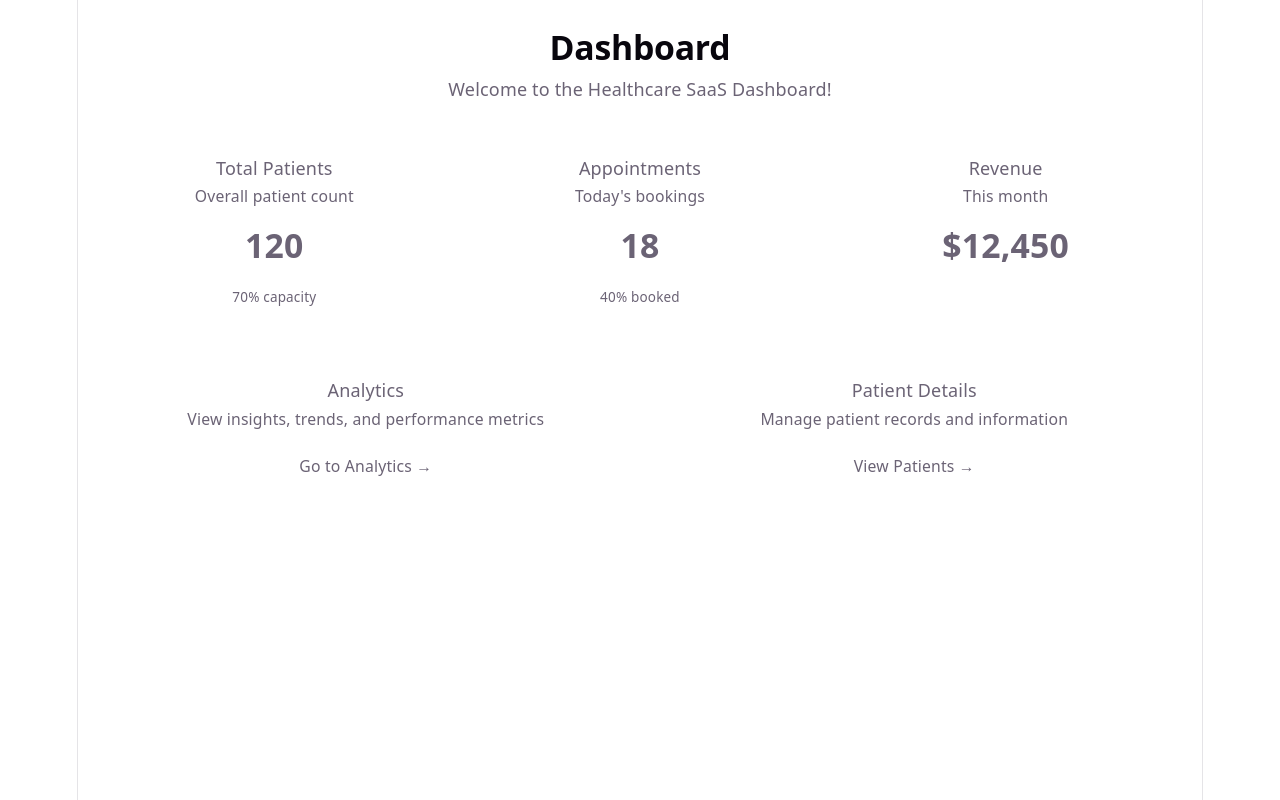
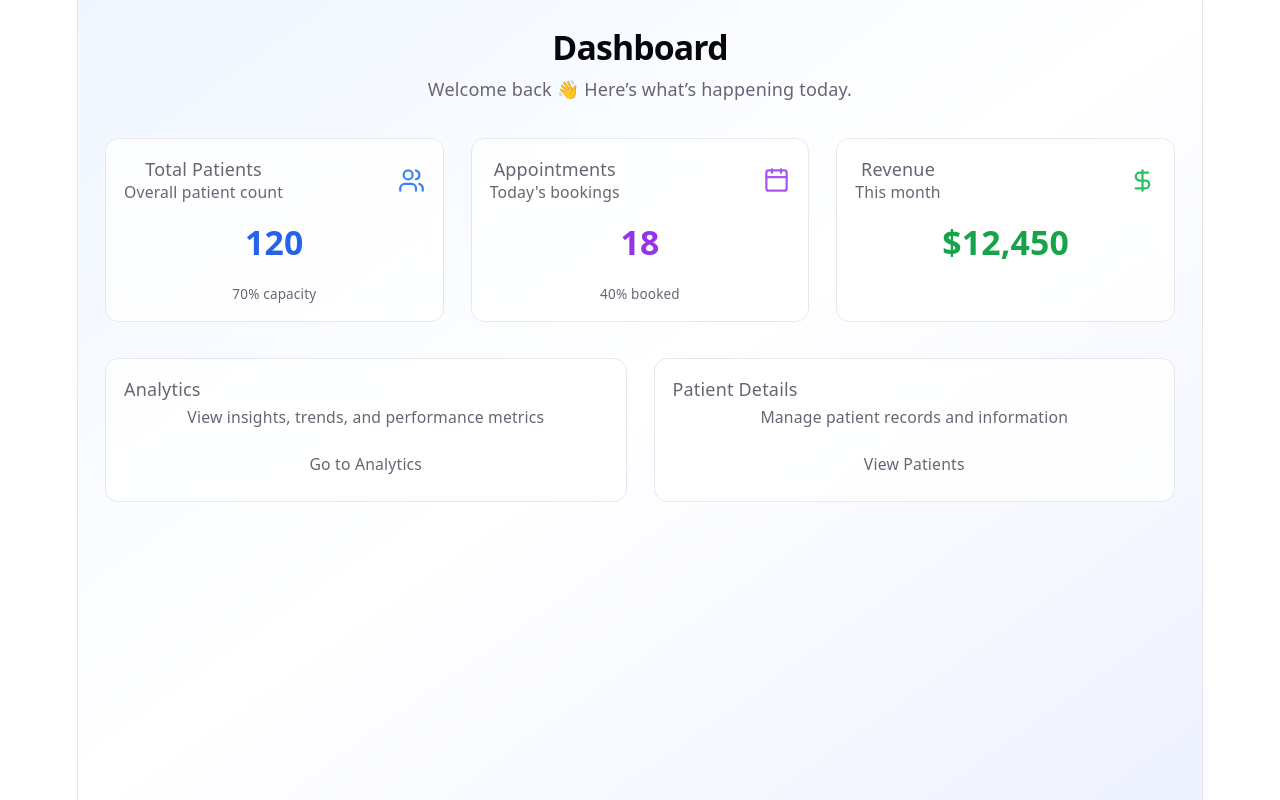
Before and after one commit to kameshrathore/healthcare-saas, a React (Vite) app: page / in a window 1280 px wide. Built offline with nearby package versions, Linux system fonts and the light colour scheme.

Commit message:
update-ui

```diff
--- a/src/pages/dashboard.tsx
+++ b/src/pages/dashboard.tsx
@@ -1,84 +1,125 @@
+"use client";
+
 import { Button } from "@/components/ui/button";
-import { Card, CardHeader, CardTitle, CardContent, CardDescription } from "@/components/ui/card";
+import {
+  Card,
+  CardHeader,
+  CardTitle,
+  CardContent,
+  CardDescription,
+} from "@/components/ui/card";
 import { Progress } from "@/components/ui/progress";
+
+import { Users, Calendar, DollarSign, ArrowRight } from "lucide-react";
 
 export default function Dashboard() {
   return (
-    <div className="p-6 space-y-8">
-      {/* Header */}
-      <div>
-        <h2 className="text-3xl font-bold">Dashboard</h2>
+    <div className="min-h-screen bg-gradient-to-br from-blue-50 via-white to-indigo-50 p-6 space-y-8">
+
+      {/* 🔹 Header */}
+      <div className="space-y-1">
+        <h2 className="text-3xl font-bold tracking-tight">
+          Dashboard
+        </h2>
         <p className="text-muted-foreground">
-          Welcome to the Healthcare SaaS Dashboard!
+          Welcome back 👋 Here’s what’s happening today.
         </p>
       </div>
 
-      {/* Stats */}
+      {/* 🔹 Stats Cards */}
       <div className="grid md:grid-cols-3 gap-6">
-        <Card>
-          <CardHeader>
+
+        {/* Patients */}
+        <Card className="shadow-sm hover:shadow-xl transition border bg-white/80 backdrop-blur">
+          <CardHeader className="flex flex-row items-center justify-between">
+            <div>
               <CardTitle>Total Patients</CardTitle>
               <CardDescription>Overall patient count</CardDescription>
+            </div>
+            <Users className="h-6 w-6 text-blue-500" />
           </CardHeader>
+
           <CardContent>
-            <p className="text-3xl font-bold">120</p>
+            <p className="text-3xl font-bold text-blue-600">120</p>
             <Progress value={70} className="mt-3" />
-            <p className="text-xs text-muted-foreground mt-1">70% capacity</p>
+            <p className="text-xs text-muted-foreground mt-1">
+              70% capacity
+            </p>
           </CardContent>
         </Card>
 
-        <Card>
-          <CardHeader>
+        {/* Appointments */}
+        <Card className="shadow-sm hover:shadow-xl transition border bg-white/80 backdrop-blur">
+          <CardHeader className="flex flex-row items-center justify-between">
+            <div>
               <CardTitle>Appointments</CardTitle>
               <CardDescription>Today's bookings</CardDescription>
+            </div>
+            <Calendar className="h-6 w-6 text-purple-500" />
           </CardHeader>
+
           <CardContent>
-            <p className="text-3xl font-bold">18</p>
+            <p className="text-3xl font-bold text-purple-600">18</p>
             <Progress value={40} className="mt-3" />
-            <p className="text-xs text-muted-foreground mt-1">40% booked</p>
+            <p className="text-xs text-muted-foreground mt-1">
+              40% booked
+            </p>
           </CardContent>
         </Card>
 
-        <Card>
-          <CardHeader>
+        {/* Revenue */}
+        <Card className="shadow-sm hover:shadow-xl transition border bg-white/80 backdrop-blur">
+          <CardHeader className="flex flex-row items-center justify-between">
+            <div>
               <CardTitle>Revenue</CardTitle>
               <CardDescription>This month</CardDescription>
+            </div>
+            <DollarSign className="h-6 w-6 text-green-500" />
           </CardHeader>
+
           <CardContent>
-            <p className="text-3xl font-bold">$12,450</p>
+            <p className="text-3xl font-bold text-green-600">$12,450</p>
           </CardContent>
         </Card>
       </div>
 
-      {/* Navigation Cards */}
+      {/* 🔹 Navigation Cards */}
       <div className="grid md:grid-cols-2 gap-6">
 
-        {/* Analytics Card */}
-        <Card className="hover:shadow-lg transition cursor-pointer">
+        {/* Analytics */}
+        <Card className="group hover:shadow-2xl transition-all cursor-pointer border bg-white/80 backdrop-blur">
           <CardHeader>
-            <CardTitle>Analytics</CardTitle>
+            <CardTitle className="flex items-center justify-between">
+              Analytics
+              <ArrowRight className="h-5 w-5 opacity-0 group-hover:opacity-100 transition" />
+            </CardTitle>
             <CardDescription>
               View insights, trends, and performance metrics
             </CardDescription>
           </CardHeader>
+
           <CardContent>
             <Button asChild className="w-full">
-              <a href="/analytics">Go to Analytics →</a>
+              <a href="/analytics">Go to Analytics</a>
             </Button>
           </CardContent>
         </Card>
 
-        {/* Patient Details Card */}
-        <Card className="hover:shadow-lg transition cursor-pointer">
+        {/* Patients */}
+        <Card className="group hover:shadow-2xl transition-all cursor-pointer border bg-white/80 backdrop-blur">
           <CardHeader>
-            <CardTitle>Patient Details</CardTitle>
+            <CardTitle className="flex items-center justify-between">
+              Patient Details
+              <ArrowRight className="h-5 w-5 opacity-0 group-hover:opacity-100 transition" />
+            </CardTitle>
             <CardDescription>
               Manage patient records and information
             </CardDescription>
           </CardHeader>
+
           <CardContent>
             <Button asChild className="w-full" variant="secondary">
-              <a href="/patients">View Patients →</a>
+              <a href="/patients">View Patients</a>
             </Button>
           </CardContent>
         </Card>
--- a/src/pages/patient-details.tsx
+++ b/src/pages/patient-details.tsx
@@ -2,6 +2,7 @@
 
 import { DataTable } from "@/components/ui/data-table";
 import { columns, type Patient } from "./patient-columns";
+import { Card, CardContent, CardHeader, CardTitle, CardDescription } from "@/components/ui/card";
 
 const patients: Patient[] = [
   { id: "1", name: "John Doe", age: 45, condition: "Diabetes" },
@@ -11,9 +12,32 @@ const patients: Patient[] = [
 
 export default function PatientDetails() {
   return (
-    <div className="p-6 space-y-6">
-      <h2 className="text-text-h font-heading text-2xl">Patient Details</h2>
-      <DataTable columns={columns} data={patients} />
+    <div className="min-h-screen bg-gradient-to-br from-blue-50 via-white to-indigo-50 p-6 space-y-6">
+
+      {/* 🔹 Header */}
+      <div className="space-y-1">
+        <h2 className="text-3xl font-bold tracking-tight">
+          Patient Details
+        </h2>
+        <p className="text-muted-foreground">
+          Manage and view all patient records in one place.
+        </p>
+      </div>
+
+      {/* 🔹 Table Card */}
+      <Card className="shadow-sm hover:shadow-xl transition border bg-white/80 backdrop-blur">
+        <CardHeader>
+          <CardTitle>All Patients</CardTitle>
+          <CardDescription>
+            A list of all registered patients
+          </CardDescription>
+        </CardHeader>
+
+        <CardContent>
+          <DataTable columns={columns} data={patients} />
+        </CardContent>
+      </Card>
+
     </div>
   );
 }
```
Lines whose indentation alone changed are shown as unchanged.
